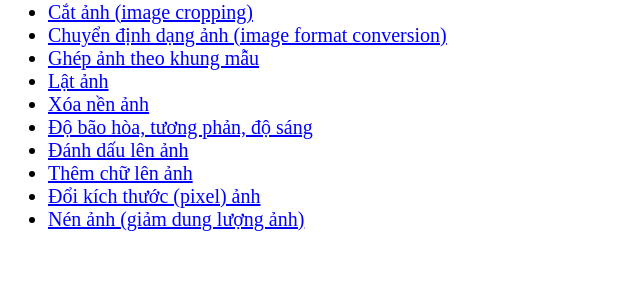
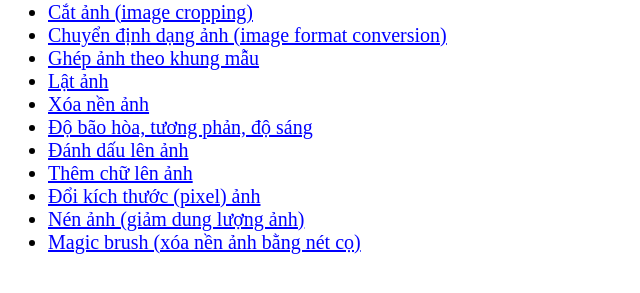
Before and after one commit to hoangphong17349/pixora, a plain HTML site: page index.html in a window 1280 px wide. Shown: the part 79-372 px from the top of the page, without its empty margins (0-640 px from the left). Drawn offline with Linux system fonts and the light colour scheme.

Commit message:
Update index.html

```diff
--- a/index.html
+++ b/index.html
@@ -72,6 +72,9 @@
         <li>
             <a href="nén-ảnh.html">Nén ảnh (giảm dung lượng ảnh)</a>
         </li>
+        <li>
+            <a href="magic-brush.html">Magic brush (xóa nền ảnh bằng nét cọ)</a>
+        </li>
     </ul>
 
 </body>
```
